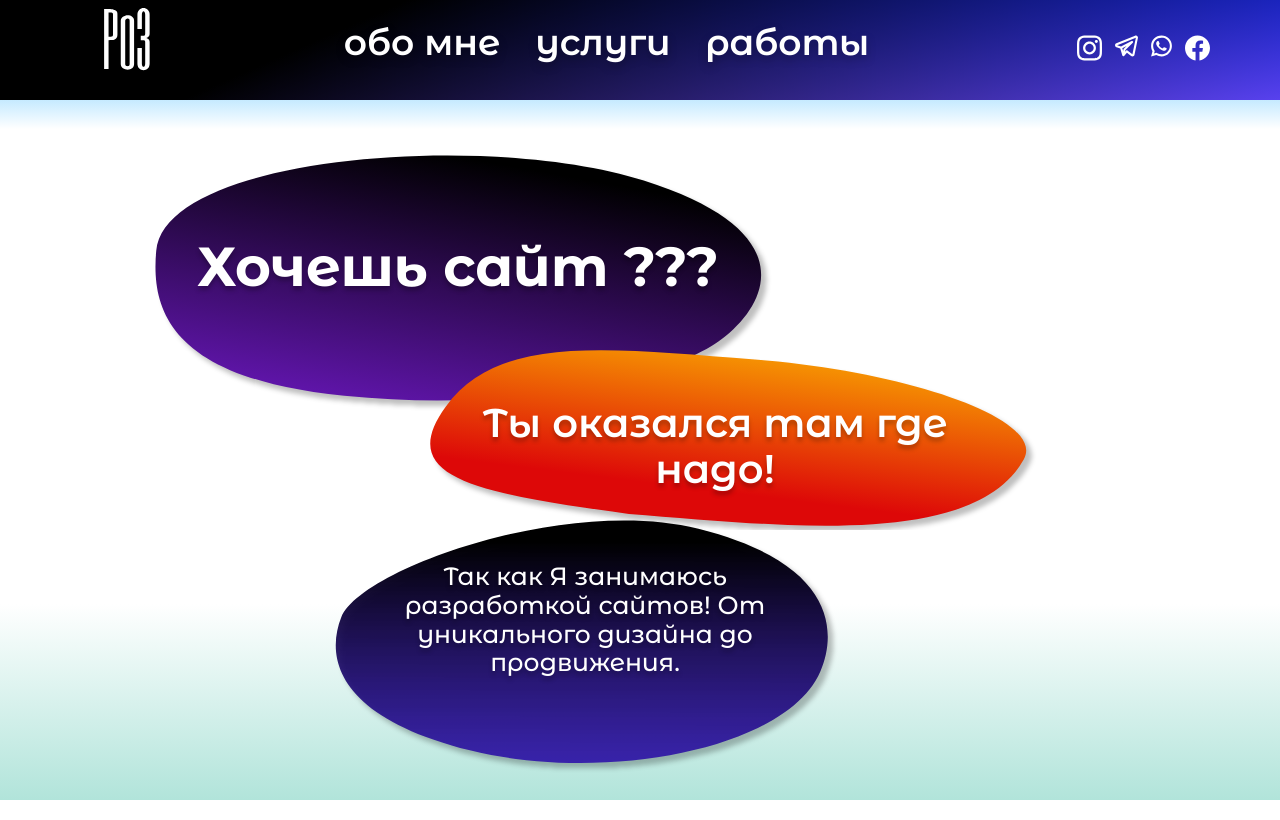
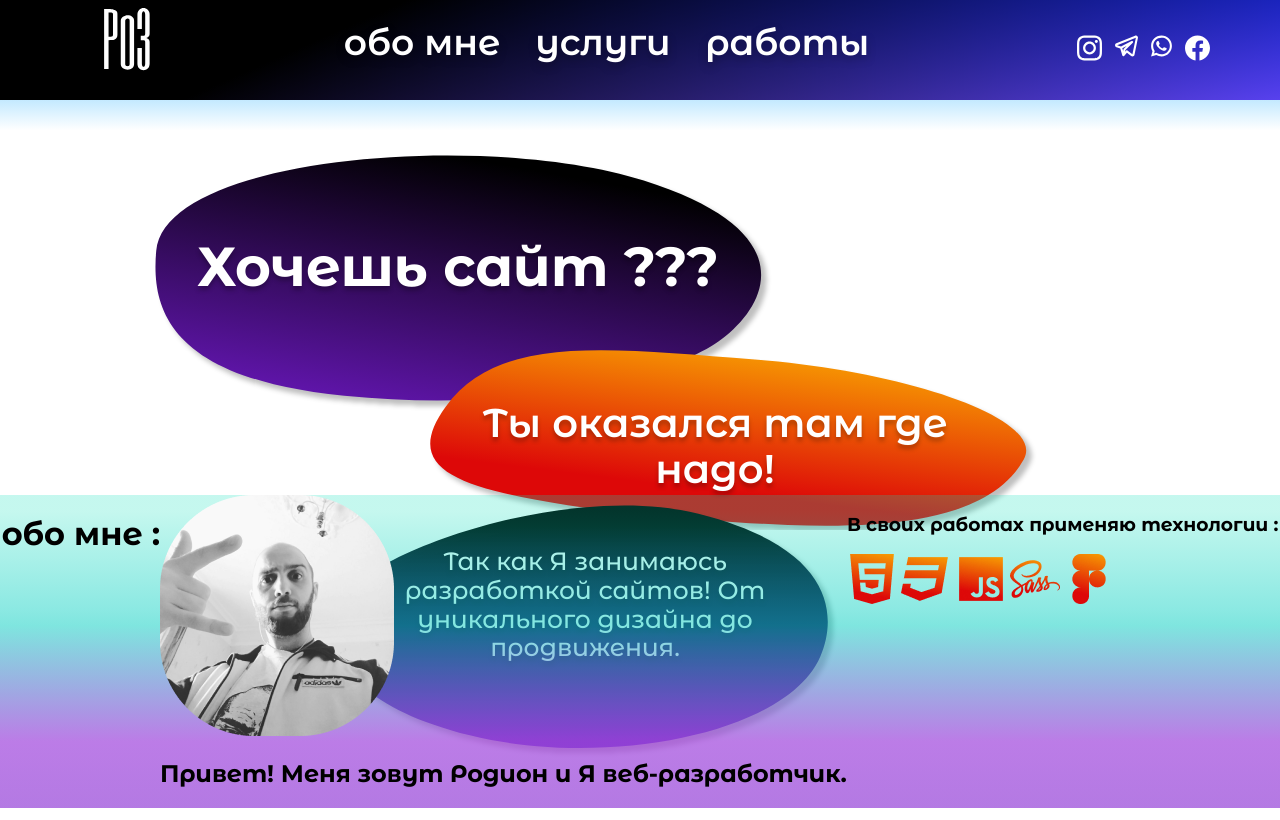
Before and after one commit to PoPoPo3/Po3Hom, a plain HTML site: page index.html in a window 1280 px wide. Drawn offline with nearby package versions, Linux system fonts and the light colour scheme.

Commit message:
height problemm

```diff
--- a/index.html
+++ b/index.html
@@ -12,7 +12,7 @@
 </head>
 
 <body>
-    <div class="page-light">
+    <div class="home">
         <div class="wrapper-menu">
             <div class="wrapper">
                 <header class="header">
@@ -66,10 +66,42 @@
                 </div>
             </div>
         </div>
+        <div class="me">
+            <div class="about">
+                <div class="about-header">
+                    <h1>обо мне :</h1>
+                </div>
+            </div>
+            <div class="about">
+                <div class="about-info">
+                    <img src="/img/MyPhoto.png" alt="MyPhoto">
+                    <h2>Привет! Меня зовут Родион и Я веб-разработчик.</h2>
+                </div>
+            </div>
+            <div class="about">
+                <div class="about-techno">
+                    <h3>В своих работах применяю технологии :</h3>
+                    <div class="techno">
+                        <img src="/img/cib-html5.png" alt="html5">
+                        <a href="https://ru.wikipedia.org/wiki/HTML"></a>
+                        </img>
+                        <img src="/img/cib-css3.png" alt="css3">
+                        <a href="https://ru.wikipedia.org/wiki/CSS"></a>
+                        </img>
+                        <img src="/img/cib-js.png" alt="js">
+                        <a href="https://ru.wikipedia.org/wiki/JavaScript"></a>
+                        </img>
+                        <img src="/img/cib-sass.png" alt="sass">
+                        <a href="https://ru.wikipedia.org/wiki/Sass"></a>
+                        </img>
+                        <img src="/img/cib_figma.png" alt="figma">
+                        <a href="https://ru.wikipedia.org/wiki/Figma"></a>
+                        </img>
+                    </div>
+                </div>
+            </div>
+        </div>
     </div>
-
-
-
     <script src="js/script.js"></script>
 </body>
 
--- a/style.scss
+++ b/style.scss
@@ -8,9 +8,9 @@ body {
     font-family: 'Montserrat Alternates', sans-serif;
 }
 
-.page-light {
+.home {
     width: 100%;
-    height: 100%;
+    min-height: 100%;
     background: linear-gradient(180deg, #00A2FD 0%, rgba(255, 255, 255, 0) 16.15%), linear-gradient(180deg, rgba(255, 255, 255, 0.71) 75.52%, #B1E4DA 100%);
     position: absolute;
 }
@@ -112,7 +112,7 @@ body {
         width: 550px;
         height: 300px;
         left: 335px;
-        top: 520px;
+        top: 505px;
         h3 {
             color: white;
             text-align: center;
@@ -123,3 +123,13 @@ body {
         }
     }
 }
+
+.me {
+    display: flex;
+    justify-content: center;
+    position: relative;
+    background: linear-gradient(180deg, rgba(12, 224, 186, 0.24) 5.21%, rgba(6, 206, 194, 0.5) 41.67%, rgba(181, 76, 231, 0.7) 78.74%);
+    .about {
+        display: flex;
+    }
+}
```
Also changed, not shown: css/style.css, img/MeEllipse1.svg (added), img/MeEllipse2.svg (added), img/MeEllipse3.svg (added), img/MyPhoto.png (added), img/cib-css3.png (added), img/cib-html5.png (added), img/cib-js.png (added), img/cib-sass.png (added), img/cib_figma.png (added), 1 other file.
